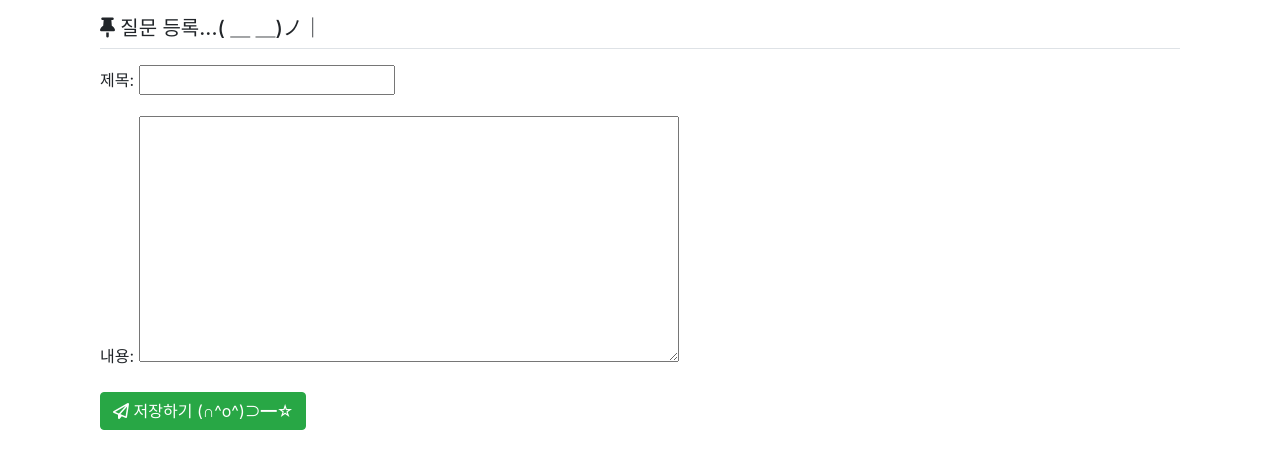
After one commit to yannJu/Django, a Django app: page /yannjuFormPage/question/create/ in a window 1280 px wide. The commit adds this page. Shown: the top 469 px of the page. Run offline with Django 3.2, Linux system fonts and the light colour scheme; some libraries are stand-ins or nearby versions.

Commit message:
5_Form 작성 및 연결

```diff
--- /dev/null
+++ b/5_Form/templates/yannjuApp/question_form.html
@@ -0,0 +1,18 @@
+{% extends 'base.html' %}
+
+{% block content %}
+    <div class = "container">
+        <h5 class = "my-3 border-bottom pb-2">
+            <i class="fa-solid fa-thumbtack"></i>
+            질문 등록...( ＿ ＿)ノ｜
+        </h5>
+        <form method="post" class="post-form my-3">
+            {% csrf_token %}
+            {{form.as_p}} <!--as_p : <p>태그로 묶어서 입력을 보내겠다는 의미-->
+            <button type="submit" class = "btn btn-success">
+                <i class="fa-regular fa-paper-plane"></i>
+                저장하기 (∩^o^)⊃━☆
+            </button>
+        </form>
+    </div>
+{% endblock content %}
--- a/5_Form/templates/yannjuApp/question_list.html
+++ b/5_Form/templates/yannjuApp/question_list.html
@@ -27,4 +27,8 @@
             {% endif %}
         </tbody>
     </table>
+    <a href="{% url 'yannjuName:question_create' %}" class="btn btn-info">
+        <i class="fa-solid fa-pen"></i>
+        질문 등록하기 (╯▽╰ )
+</a>
 {% endblock content %}
--- /dev/null
+++ b/5_Form/yannjuApp/forms.py
@@ -0,0 +1,8 @@
+from django import forms
+from yannjuApp.models import Question
+
+class QuestionForm(forms.ModelForm):
+    #Model에 대한것을 입력받아야하므로 Model에 대해 맞추겠다
+    class Meta: #설명하는 데이터
+        model  = Question
+        fields = ['subject', 'content'] #진짜 연계를 시킬 데이터 -> id, date는 연계 X
--- a/5_Form/yannjuApp/urls.py
+++ b/5_Form/yannjuApp/urls.py
@@ -6,5 +6,6 @@ app_name = 'yannjuName'
 urlpatterns = [
     path('', views.index, name = 'index'),                                #목록보기
     path('<int:question_id>/', views.detail, name = 'detail'),    #상세보기
-    path('answer/create/<int:question_id>/', views.answer_create, name = 'answer_create') #답변 등록
+    path('answer/create/<int:question_id>/', views.answer_create, name = 'answer_create'), #답변 등록
+    path('question/create/',views.question_create, name = "question_create"),           #질문 작성 버튼
 ]
--- a/5_Form/yannjuApp/views.py
+++ b/5_Form/yannjuApp/views.py
@@ -1,6 +1,7 @@
 from django.shortcuts import render, get_object_or_404, redirect
 from .models import Question
 from django.utils import timezone
+from .forms import QuestionForm
 
 # Create your views here.
 def index(request):
@@ -24,9 +25,24 @@ def detail(request, question_id):
 
 def answer_create(request, question_id):
     """
-    pybo 답변등록
+    yannjuApp 답변등록
     """
     question = get_object_or_404(Question, pk=question_id)
     question.answer_set.create(content=request.POST.get('content'),
     create_date=timezone.now())
     return redirect('yannjuName:detail', question_id=question.id)
+
+def question_create(request):
+    """
+    yannjuApp 질문등록
+    """
+    if request.method == 'POST': #POST 요청이라면 -> 저장하기 버튼
+        form = QuestionForm(request.POST) #request.POST : 사전 형태로 데이터가 들어옴
+        if form.is_valid():
+            question = form.save(commit=False)
+            question.create_date = timezone.now()
+            question.save()
+            return redirect('yannjuName:index')
+    else: #GET 요청이라면 -> 질문등록버튼
+        form = QuestionForm() #비어있는 데이터
+    return render(request, 'yannjuApp/question_form.html', {'form':form})
```
Also changed, not shown: 5_Form/README.md, 5_Form/db.sqlite3.
